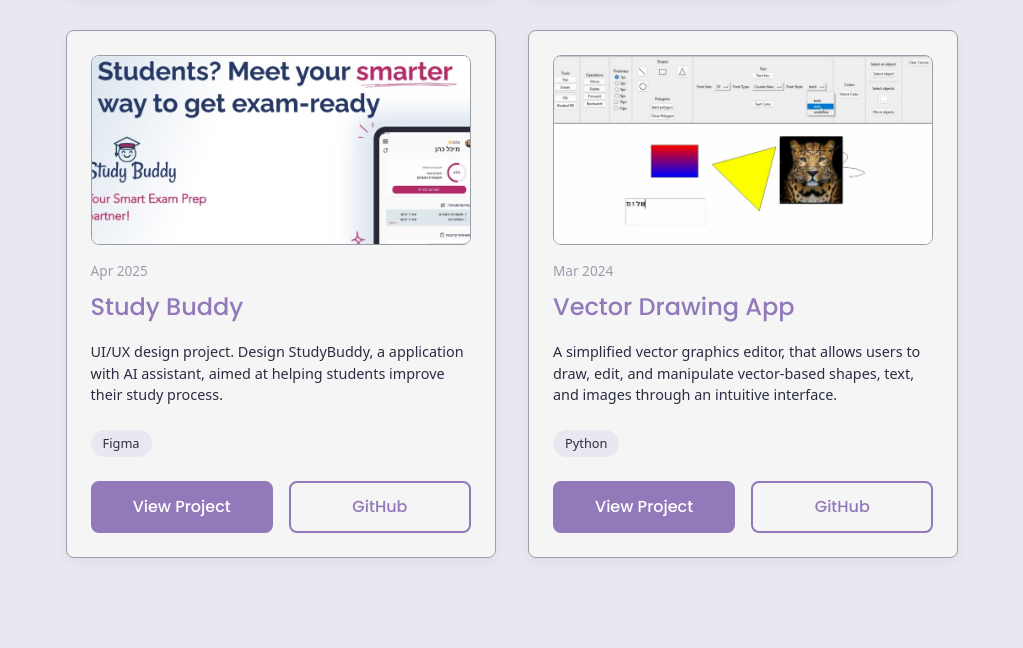
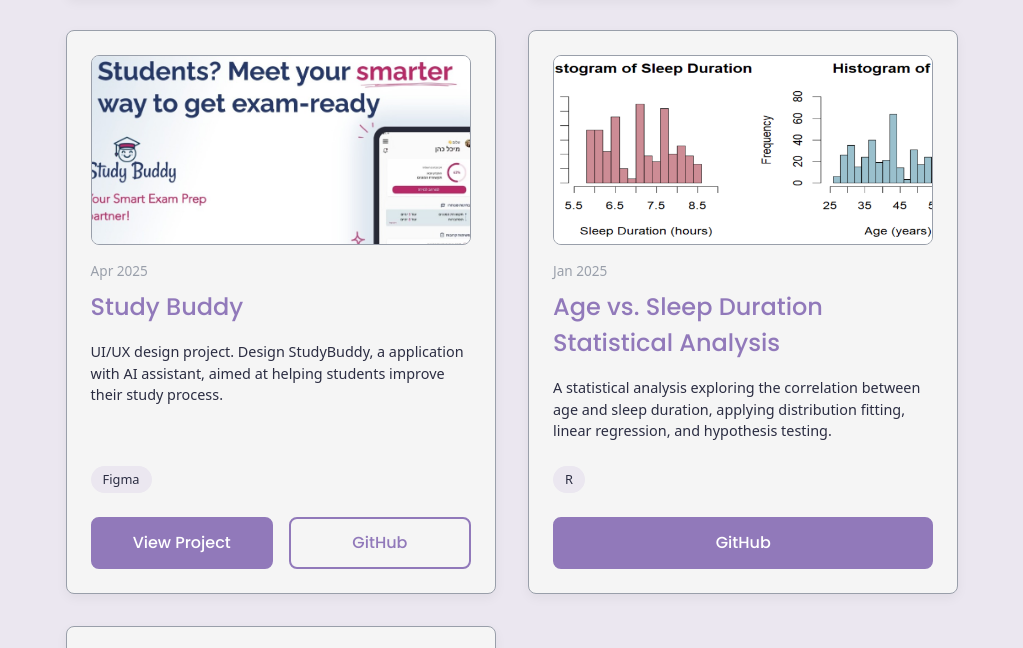
Before and after one commit to noammaoz1/noam-website, a website built with Vite: page projects.html in a window 1280 px wide. Shown: the part 839-1487 px from the top of the page, without its empty margins (128-1151 px from the left). Built offline with nearby package versions, Linux system fonts and the light colour scheme.

Commit message:
added the age-sleep analysis project.

```diff
--- a/projects.html
+++ b/projects.html
@@ -123,6 +123,28 @@
 
             <div class="project-card">
                 <img
+                    src="/images/sleep-age-img.png"
+                    alt="Age vs. Sleep Duration Statistical Analysis Preview"
+                    class="project-image"
+                />
+
+                <div class="project-card-content">
+                    <span class="project-date">Jan 2025</span>
+                    <h3>Age vs. Sleep Duration Statistical Analysis</h3>
+                    <p>A statistical analysis exploring the correlation between age and sleep duration, applying distribution fitting, linear regression, and hypothesis testing.</p>
+
+                    <div class="project-skills">
+                        <span>R</span>
+                    </div>
+
+                    <div class="project-link-group">
+                        <a href="https://github.com/Shiri-Noam-Team/Age-vs-Sleep-Duration/" class="project-link primary" target="_blank" rel="noopener noreferrer">GitHub</a>
+                    </div>
+                </div>
+            </div>
+
+            <div class="project-card">
+                <img
                     src="/images/drawing-app-img.jpg"
                     alt="Vector Drawing App Preview"
                     class="project-image"
```
Also changed, not shown: index.html (+1 -1 lines), public/images/sleep-age-img.png (added).
